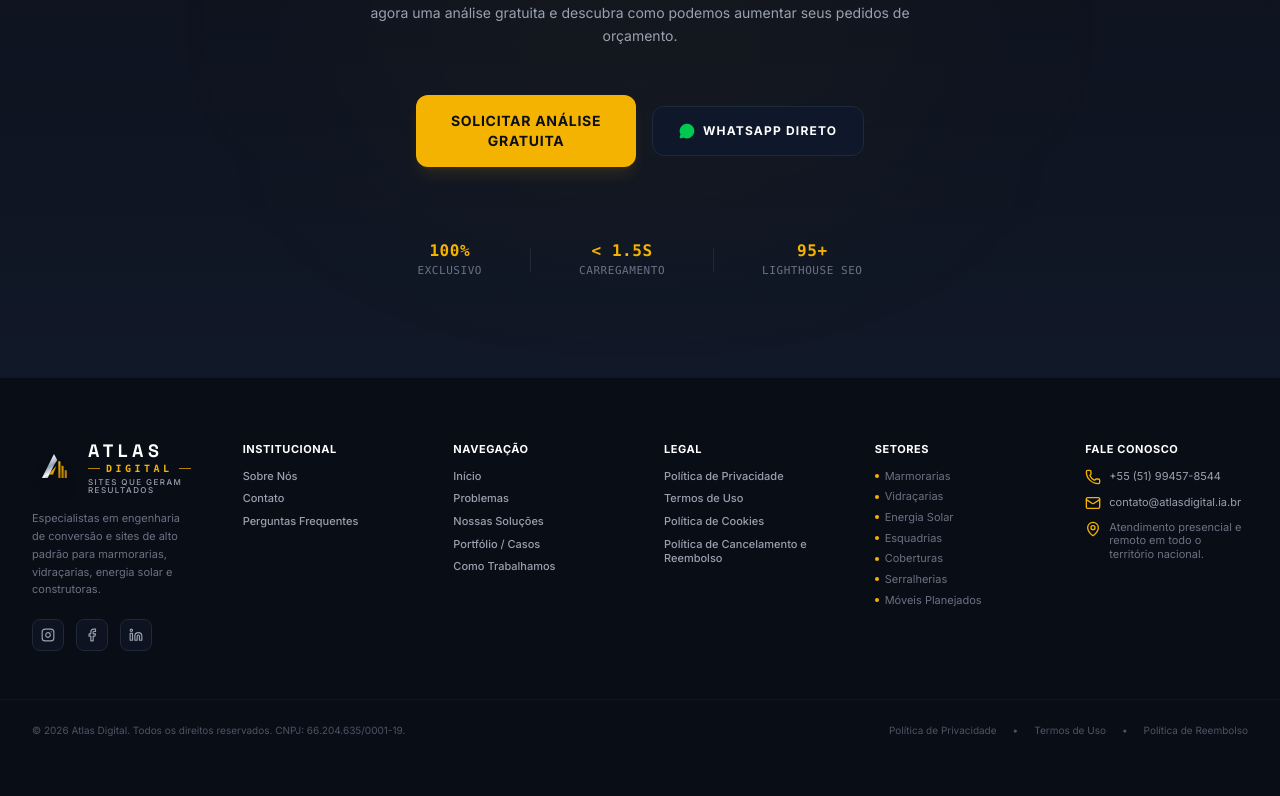
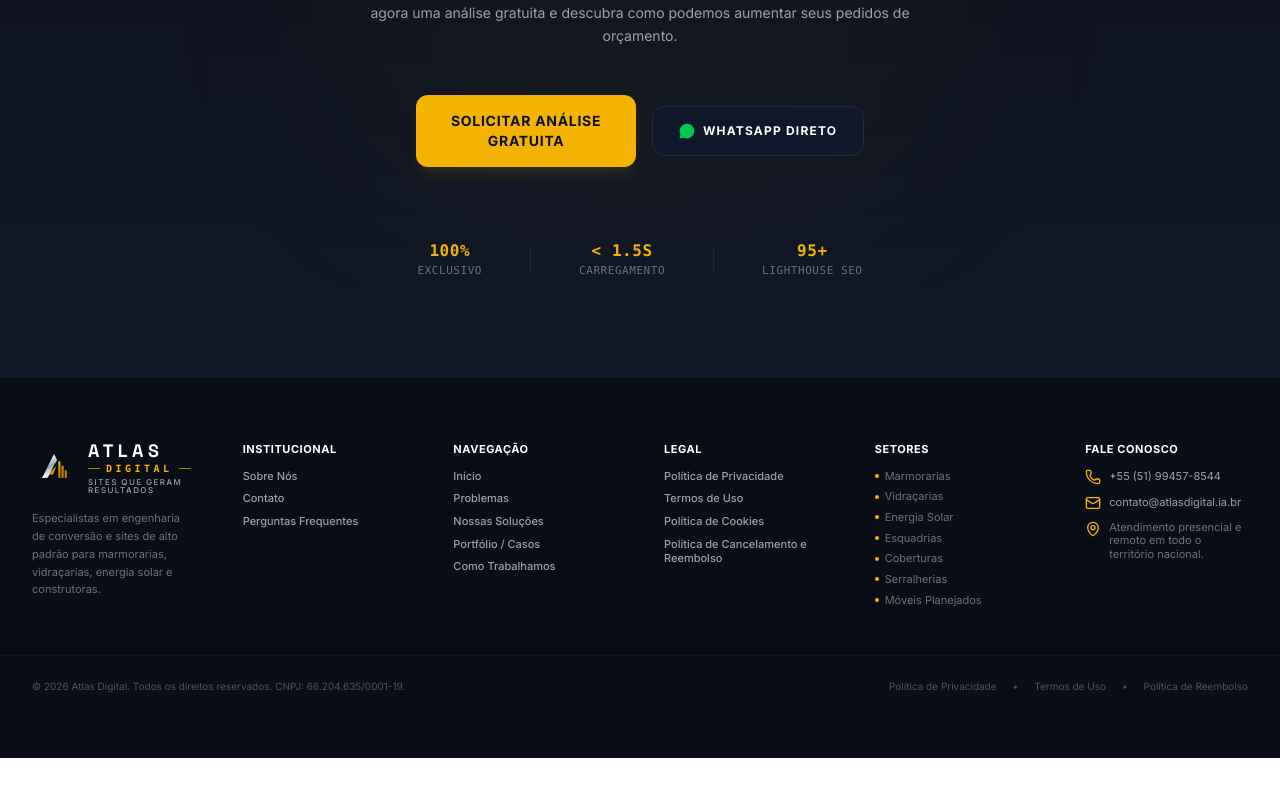
Before and after one commit to SAMUELFSC89/ATLAS-DIGITAL.IA, a React (Vite) app: page / in a window 1280 px wide. Shown: the part 8933-9729 px from the top of the page. After the commit the page ends 9691 px from the top, so only its background shows below. Built offline with nearby package versions, Linux system fonts and the light colour scheme.

Commit message:
feat: add google site verification and remove social links
Add Google site verification file for search console integration and remove unused social media icons from the footer.

```diff
--- /dev/null
+++ b/public/google8040424a51ca722d.html
@@ -0,0 +1 @@
+google-site-verification: google8040424a51ca722d.html
--- a/src/App.tsx
+++ b/src/App.tsx
@@ -38,9 +38,6 @@ import {
   X,
   Phone,
   Mail,
-  Instagram,
-  Facebook,
-  Linkedin,
   ExternalLink,
   Play,
   Check,
@@ -733,17 +730,6 @@ export default function App() {
             <p className="text-[11px] text-gray-500 leading-relaxed">
               Especialistas em engenharia de conversão e sites de alto padrão para marmorarias, vidraçarias, energia solar e construtoras.
             </p>
-            <div className="flex gap-3 pt-1">
-              <a href="#" className="p-2 bg-gray-900/60 border border-gray-800 rounded-lg text-gray-400 hover:text-white transition-colors" aria-label="instagram">
-                <Instagram className="w-3.5 h-3.5" />
-              </a>
-              <a href="#" className="p-2 bg-gray-900/60 border border-gray-800 rounded-lg text-gray-400 hover:text-white transition-colors" aria-label="facebook">
-                <Facebook className="w-3.5 h-3.5" />
-              </a>
-              <a href="#" className="p-2 bg-gray-900/60 border border-gray-800 rounded-lg text-gray-400 hover:text-white transition-colors" aria-label="linkedin">
-                <Linkedin className="w-3.5 h-3.5" />
-              </a>
-            </div>
           </div>
 
           {/* Col 2: Institucional (New!) */}
```
